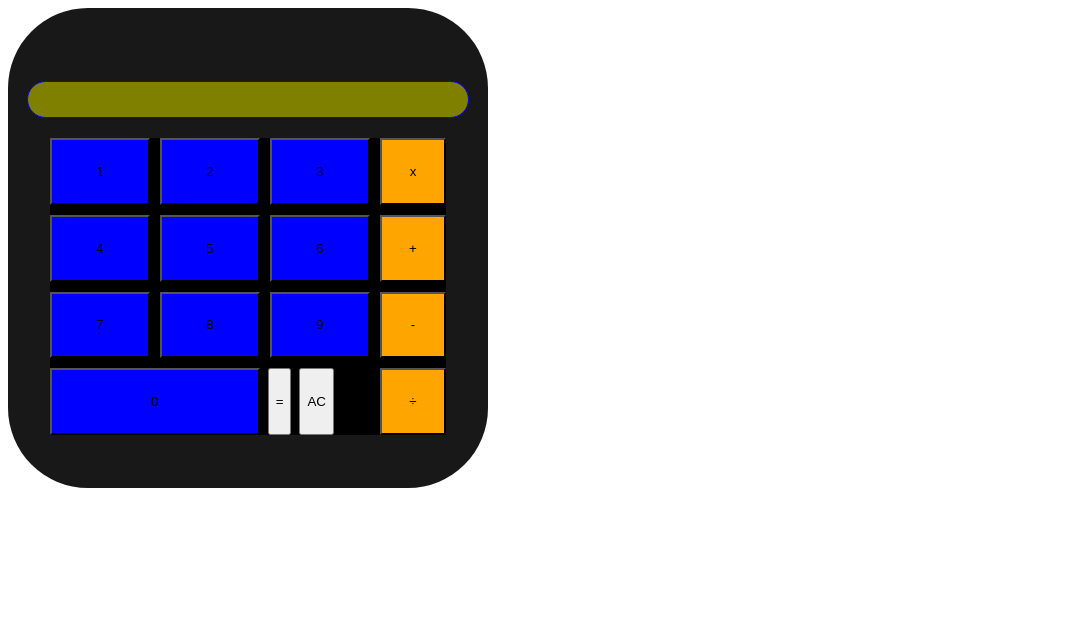
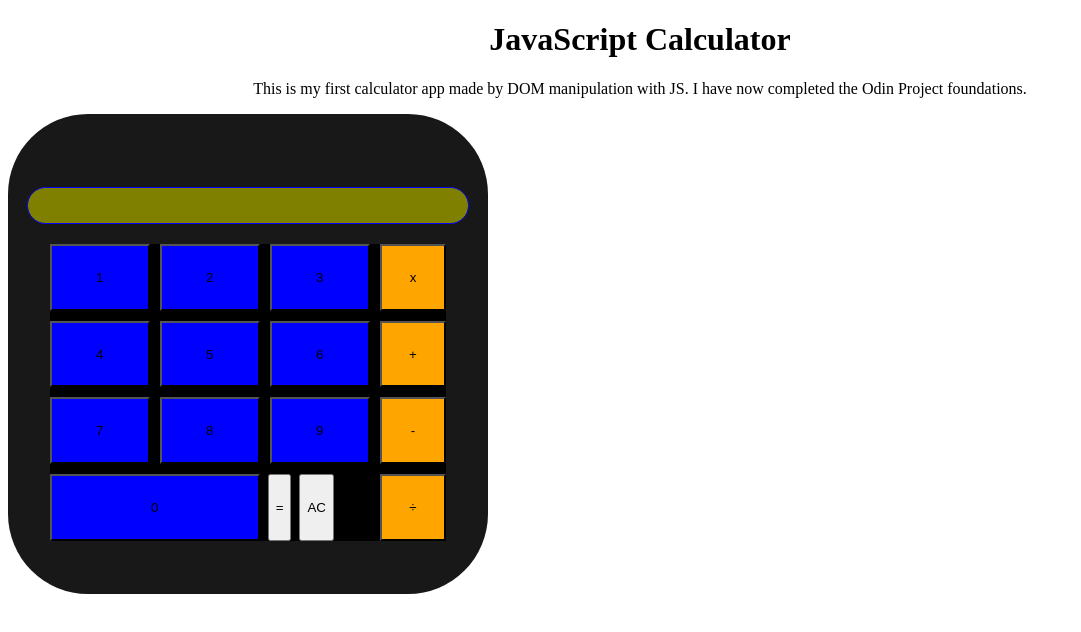
Before and after one commit to KallamSamad/calculator, a plain HTML site: page index.html in a window 1280 px wide. Shown: the whole page, without its empty margins (0-1081 px from the left). Drawn offline with Linux system fonts and the light colour scheme.

Commit message:
added dummy text

```diff
--- a/index.html
+++ b/index.html
@@ -7,6 +7,8 @@
     <title>Calculator</title>
 </head>
 <body>
+<h1 style="text-align: center;">JavaScript Calculator</h1>
+<p style="text-align: center;"> This is my first calculator app made by DOM manipulation with JS. I have now completed the Odin Project foundations.</p>
 <script src="calculator.js"></script>
 </body>
 </html>
```
